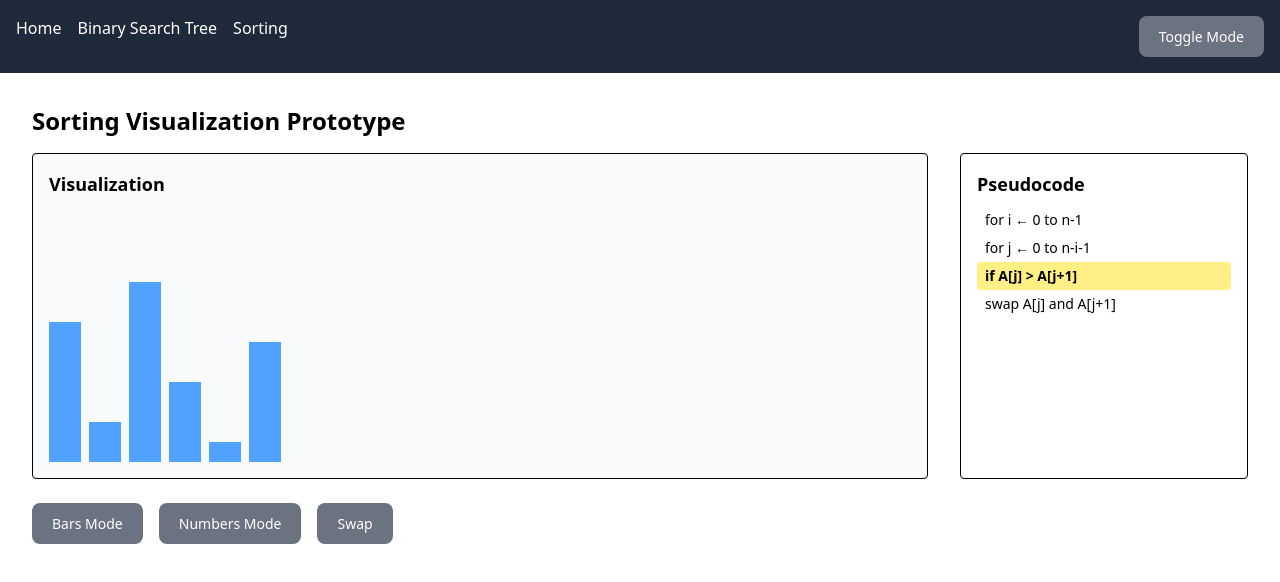
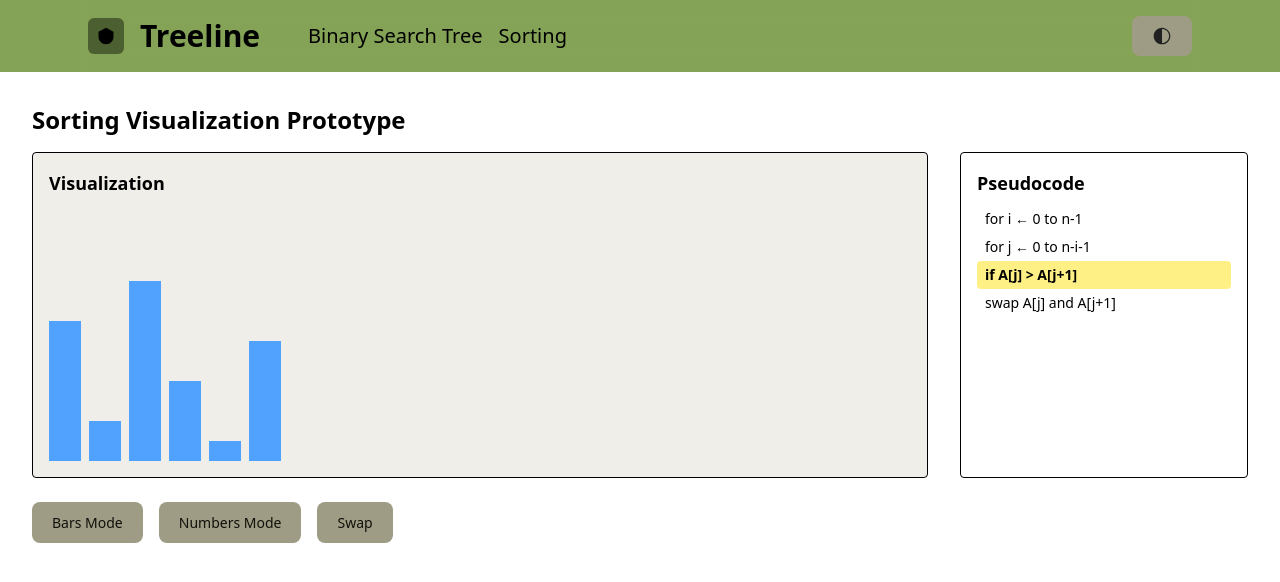
Before and after one commit to Kkobarii/Treeline, a SvelteKit app: page /sorting in a window 1280 px wide. Shown: the top 582 px of the page. Built offline with nearby package versions, Linux system fonts and the light colour scheme.

Commit message:
idk what frontend is

```diff
--- a/src/app.css
+++ b/src/app.css
@@ -3,6 +3,7 @@
 @custom-variant dark (&:where(.dark, .dark *));
 
 @theme {
+	/* --color-*: initial; */
 	--color-green-50: oklch(0.94 0.114 127.31);
 	--color-green-100: oklch(0.886 0.143 127.05);
 	--color-green-200: oklch(0.776 0.126 127.24);
@@ -25,17 +26,17 @@
 	--color-pink-800: oklch(0.358 0.06 57.3);
 	--color-pink-900: oklch(0.245 0.041 57.82);
 	--color-pink-950: oklch(0.189 0.032 59.74);
-	--color-grey-50: oklch(0.948 0.008 98.77);
-	--color-grey-100: oklch(0.895 0.019 100.1);
-	--color-grey-200: oklch(0.791 0.028 102.3);
-	--color-grey-300: oklch(0.688 0.033 103.11);
-	--color-grey-400: oklch(0.585 0.034 103.26);
-	--color-grey-500: oklch(0.481 0.032 102.99);
-	--color-grey-600: oklch(0.378 0.029 105.04);
-	--color-grey-700: oklch(0.273 0.024 104.43);
-	--color-grey-800: oklch(0.233 0.018 102.91);
-	--color-grey-900: oklch(0.177 0.012 99.59);
-	--color-grey-950: oklch(0.148 0.009 107.42);
+	--color-gray-50: oklch(0.948 0.008 98.77);
+	--color-gray-100: oklch(0.895 0.019 100.1);
+	--color-gray-200: oklch(0.791 0.028 102.3);
+	--color-gray-300: oklch(0.688 0.033 103.11);
+	--color-gray-400: oklch(0.585 0.034 103.26);
+	--color-gray-500: oklch(0.481 0.032 102.99);
+	--color-gray-600: oklch(0.378 0.029 105.04);
+	--color-gray-700: oklch(0.273 0.024 104.43);
+	--color-gray-800: oklch(0.233 0.018 102.91);
+	--color-gray-900: oklch(0.177 0.012 99.59);
+	--color-gray-950: oklch(0.148 0.009 107.42);
 
 	--color-primary: var(--color-green-500);
 	--color-primary-light: var(--color-green-300);
@@ -45,15 +46,54 @@
 	--color-secondary-light: var(--color-pink-100);
 	--color-secondary-dark: var(--color-pink-500);
 
-	--color-tertiary: var(--color-grey-500);
-	--color-tertiary-light: var(--color-grey-300);
-	--color-tertiary-dark: var(--color-grey-700);
+	--color-tertiary: var(--color-gray-400);
+	--color-tertiary-light: var(--color-gray-300);
+	--color-tertiary-ultra-light: var(--color-gray-50);
+	--color-tertiary-dark: var(--color-gray-500);
 
-	--color-background: var(--color-grey-50);
-	--color-text: var(--color-grey-900);
+	--color-background: var(--color-gray-50);
+	--color-text: var(--color-gray-900);
 }
 
 .dark {
+	/* Reversed tonal palette for dark mode (50 <-> 950, 100 <-> 900, etc.) */
+	--color-green-50: oklch(0.163 0.027 125.86);
+	--color-green-100: oklch(0.205 0.033 127.37);
+	--color-green-200: oklch(0.264 0.043 127.66);
+	--color-green-300: oklch(0.332 0.053 127.68);
+	--color-green-400: oklch(0.392 0.064 127.4);
+	--color-green-500: oklch(0.458 0.074 127.15);
+	--color-green-600: oklch(0.562 0.091 127.38);
+	--color-green-700: oklch(0.674 0.11 127.12);
+	--color-green-800: oklch(0.776 0.126 127.24);
+	--color-green-900: oklch(0.886 0.143 127.05);
+	--color-green-950: oklch(0.94 0.114 127.31);
+
+	--color-pink-50: oklch(0.189 0.032 59.74);
+	--color-pink-100: oklch(0.245 0.041 57.82);
+	--color-pink-200: oklch(0.358 0.06 57.3);
+	--color-pink-300: oklch(0.462 0.077 57.73);
+	--color-pink-400: oklch(0.577 0.097 57.67);
+	--color-pink-500: oklch(0.682 0.114 57.99);
+	--color-pink-600: oklch(0.792 0.106 55.18);
+	--color-pink-700: oklch(0.892 0.046 48.89);
+	--color-pink-800: oklch(0.926 0.031 48.39);
+	--color-pink-900: oklch(0.968 0.013 48.65);
+	--color-pink-950: oklch(0.982 0.006 43.51);
+
+	--color-gray-50: oklch(0.148 0.009 107.42);
+	--color-gray-100: oklch(0.188 0.016 102.59);
+	--color-gray-200: oklch(0.233 0.018 102.91);
+	--color-gray-300: oklch(0.273 0.024 104.43);
+	--color-gray-400: oklch(0.378 0.029 105.04);
+	--color-gray-500: oklch(0.481 0.032 102.99);
+	--color-gray-600: oklch(0.585 0.034 103.26);
+	--color-gray-700: oklch(0.688 0.033 103.11);
+	--color-gray-800: oklch(0.791 0.028 102.3);
+	--color-gray-900: oklch(0.895 0.019 100.1);
+	--color-gray-950: oklch(0.948 0.008 98.77);
+
+	/* Derived semantic tokens for dark mode */
 	--color-primary: var(--color-green-400);
 	--color-primary-light: var(--color-green-600);
 	--color-primary-dark: var(--color-green-200);
@@ -62,17 +102,18 @@
 	--color-secondary-light: var(--color-pink-700);
 	--color-secondary-dark: var(--color-pink-300);
 
-	--color-tertiary: var(--color-grey-600);
-	--color-tertiary-light: var(--color-grey-400);
-	--color-tertiary-dark: var(--color-grey-800);
+	--color-tertiary: var(--color-gray-600);
+	--color-tertiary-light: var(--color-gray-400);
+	--color-tertiary-ultra-light: var(--color-gray-950);
+	--color-tertiary-dark: var(--color-gray-800);
 
-	--color-background: var(--color-grey-900);
-	--color-text: var(--color-grey-50);
+	--color-background: var(--color-gray-900);
+	--color-text: var(--color-gray-50);
 }
 
 button {
-	color: #fff;
-	background-color: #6b7280;
+	color: var(--color-text);
+	background-color: var(--color-tertiary-light);
 	border-radius: 0.5rem;
 	font-size: 0.875rem;
 	padding: 0.625rem 1.25rem;
@@ -81,12 +122,12 @@ button {
 }
 
 button:hover {
-	background-color: #4b5563;
+	background-color: var(--color-tertiary);
 	cursor: pointer;
 }
 
 button:focus {
-	box-shadow: 0 0 0 2px #93c5fd;
+	box-shadow: 0 0 0 2px var(--color-primary);
 }
 
 button:disabled {
--- a/src/lib/components/controls/OperationControls.svelte
+++ b/src/lib/components/controls/OperationControls.svelte
@@ -1,8 +1,7 @@
 <script lang="ts">
-	import { onMount } from 'svelte';
-
 	import type { OperationData } from '$lib/operation/operationData';
 	import { CurrentOperationChangedEvent, CurrentStepChangedEvent, EventType, OperationManager } from '$lib/operation/operationManager';
+	import { onMount } from 'svelte';
 
 	export let operationManager: OperationManager;
 
--- a/src/routes/+layout.svelte
+++ b/src/routes/+layout.svelte
@@ -8,23 +8,50 @@
 
 <ModeWatcher />
 
-<nav class="flex gap-4 bg-gray-800 p-4 text-white">
+<nav class="bg-primary-light w-full">
+	<div class="mx-auto flex max-w-6xl items-center gap-6 px-6 py-4 backdrop-blur-sm">
 		<a
 			href="/"
-		class="hover:underline">Home</a>
+			class="flex items-center gap-3 no-underline"
+			aria-label="Treeline home">
+			<div class="bg-primary text-pink flex h-9 w-9 items-center justify-center rounded-md">
+				<svg
+					xmlns="http://www.w3.org/2000/svg"
+					viewBox="0 0 24 24"
+					class="h-5 w-5"
+					aria-hidden="true">
+					<path d="M12 2L3 7v6c0 5 4 9 9 9s9-4 9-9V7l-9-5z" />
+				</svg>
+			</div>
+			<span class="text-foreground ml-1 text-3xl font-semibold">Treeline</span>
+		</a>
+
+		<!-- Links -->
+		<div class="ml-6 hidden items-center gap-4 md:flex">
 			<a
 				href="/binary-search-tree"
-		class="hover:underline">Binary Search Tree</a>
+				class="text-foreground text-xl hover:underline">Binary Search Tree</a>
 			<a
 				href="/sorting"
-		class="hover:underline">Sorting</a>
+				class="text-foreground text-xl hover:underline">Sorting</a>
+		</div>
+
+		<!-- right actions -->
+		<div class="ml-auto flex items-center gap-3">
 			<button
-		class="ml-auto rounded bg-gray-600 px-4 py-2 hover:bg-gray-500"
+				class=""
 				onclick={toggleMode}>
-		Toggle Mode
+				<img
+					src="/dark-theme.svg"
+					alt="Theme Icon"
+					class="h-5 w-5" />
 			</button>
+		</div>
+	</div>
 </nav>
 
-<main class="p-8">
+<div class="bg-grey-50">
+	<main class="mx-auto min-h-[calc(100vh-72px)] max-w-7xl items-center p-8">
 		{@render children?.()}
 	</main>
+</div>
--- a/src/routes/sorting/+page.svelte
+++ b/src/routes/sorting/+page.svelte
@@ -1,8 +1,7 @@
 <script>
+	import { bubbleSortPseudocode } from '$lib/samplePseudocode';
 	import { flip } from 'svelte/animate';
 	import { cubicInOut } from 'svelte/easing';
-
-	import { bubbleSortPseudocode } from '$lib/samplePseudocode';
 
 	// Fake unsorted data
 	let numbers = $state([7, 2, 9, 4, 1, 6]);
```
Also changed, not shown: static/dark-theme.svg (added). Lines whose indentation alone changed are shown as unchanged.
